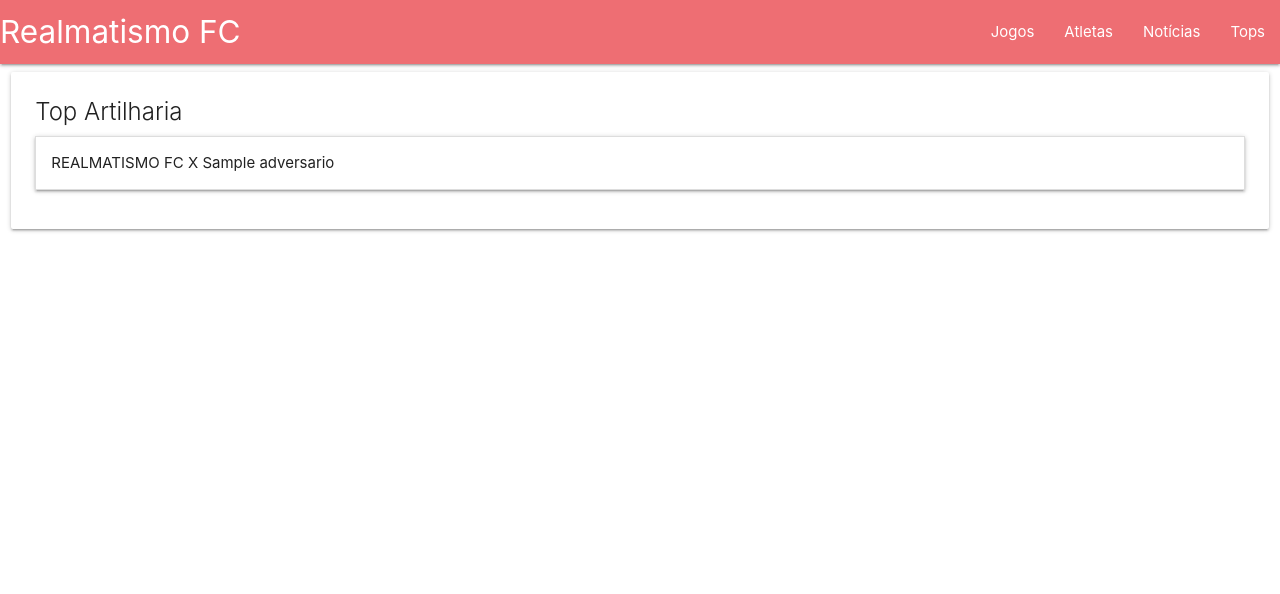
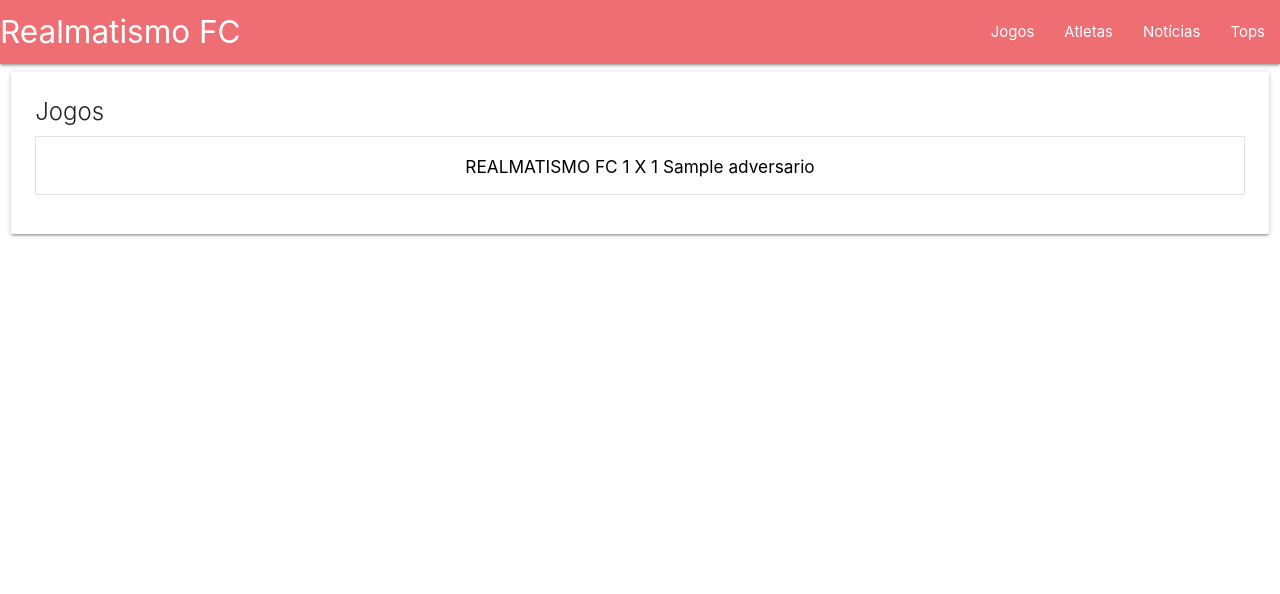
Before and after one commit to DiegoDenzer/realmatismo, a Django app: page /jogos in a window 1280 px wide. Shown: the top 594 px of the page. Run offline with Django 3.2, Linux system fonts and the light colour scheme; tables that the repository leaves empty hold one stand-in row (values such as "Sample post").

Commit message:
Notícias

```diff
--- a/jogo/templates/jogo/jogos.html
+++ b/jogo/templates/jogo/jogos.html
@@ -3,20 +3,27 @@
 {% block main %}
     <div class="row">
         <div class="col s12 m12 l12">
-            <div class="card hoverable">
+            <div class="card">
                 <div class="card-content">
-                    <span class="card-title">Top Artilharia</span>
+                    <span class="card-title">Jogos</span>
                     {% if jogos.count > 0 %}
-                        <ul class="collapsible">
+                        <ul class="collection">
                             {% for jogo in jogos %}
-                                <li>
-                                  <div class="collapsible-header">
-                                      REALMATISMO FC X {{ jogo.adversario }}
-                                  </div>
-                                  <div class="collapsible-body">
-                                    {{ jogo.data }}
-                                  </div>
+                                <li class="collection-item">
+                                      <a href="{% url 'jogo' jogo.pk %}" style="text-decoration: none;color: black">
+                                        <h6 class="center-align">  REALMATISMO FC
+                                          {% if jogo.placar_real is not None %}
+                                            {{ jogo.placar_real }}
+                                          {% endif %}
+                                          X
+                                          {% if jogo.placar_adversario is not None %}
+                                            {{ jogo.placar_adversario }}
+                                          {% endif %}
+                                          {{ jogo.adversario.nome }}
+                                        </h6>
+                                      </a>
                                 </li>
+
                             {% endfor %}
                         </ul>
                     {% else %}
--- a/templates/base.html
+++ b/templates/base.html
@@ -29,12 +29,13 @@
   <ul class="sidenav" id="slide-out">
       <li><div class="user-view">
       <div class="background">
-        <img src="../media/adversarios/real.png">
+
       </div>
-      <a href="#user"><img class="circle" src="images/yuna.jpg"></a>
-      <a href="#name"><span class="white-text name">Realmatismo FC</span></a>
-      <a href="#email"><span class="white-text email">since 2015</span></a>
+      <a href="#user"><img class="circle" src="../media/adversarios/real.png"></a>
+      <a href="#name"><span class="black-text name">Realmatismo FC</span></a>
+      <a href="#email"><span class="black-text email">since 2015</span></a>
     </div></li>
+      <li><a href="{% url 'home' %}"><i class="material-icons">home</i>Inicio</a></li>
       <li><a href="{% url 'jogos' %}">Jogos</a></li>
       <li><a href="{% url 'atletas' %}">Atletas</a></li>
       <li><a href="{% url 'noticias' %}">Notícias</a></li>
```
Also changed, not shown: jogo/templates/jogo/estatistica.html (+13 -3 lines).
